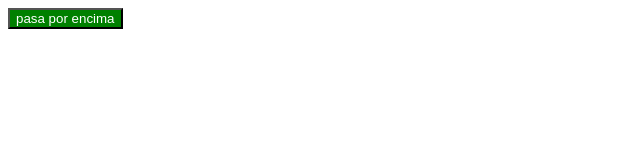
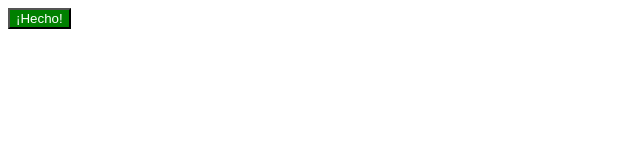
Before and after one commit to Kiskodev92/OpenBootcamp, a plain HTML site: page Ejercicio-6-selectores.html in a window 1280 px wide. In both pictures the pointer is over the button 65 px from the left and 18 px from the top of the page. Shown: the whole page, without its empty margins (0-640 px from the left). Drawn offline with Linux system fonts and the light colour scheme.

Commit message:
Update Ejercicio-6-selectores.css

```diff
--- a/Ejercicio-6-selectores.css
+++ b/Ejercicio-6-selectores.css
@@ -5,6 +5,6 @@ button.boton::before {
     background-color: green;
     color: white;
 }
-.boton::shadow {
+.boton:hover:before {
     content: '¡Hecho!'
 }
```
